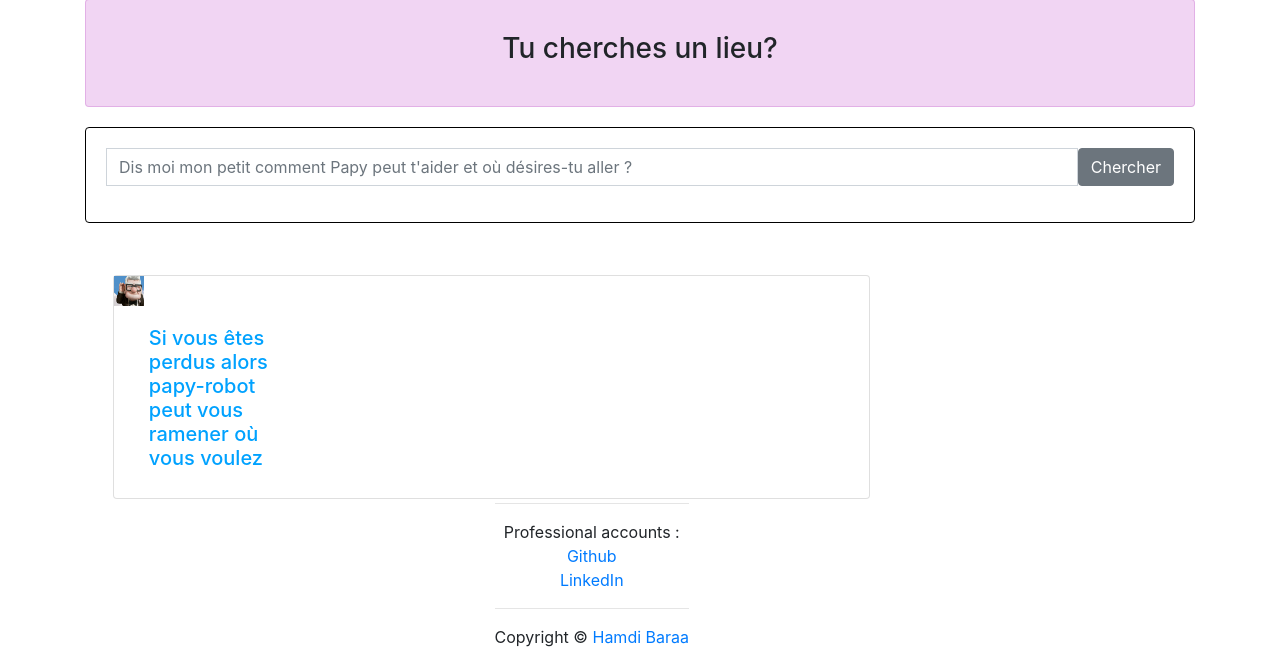
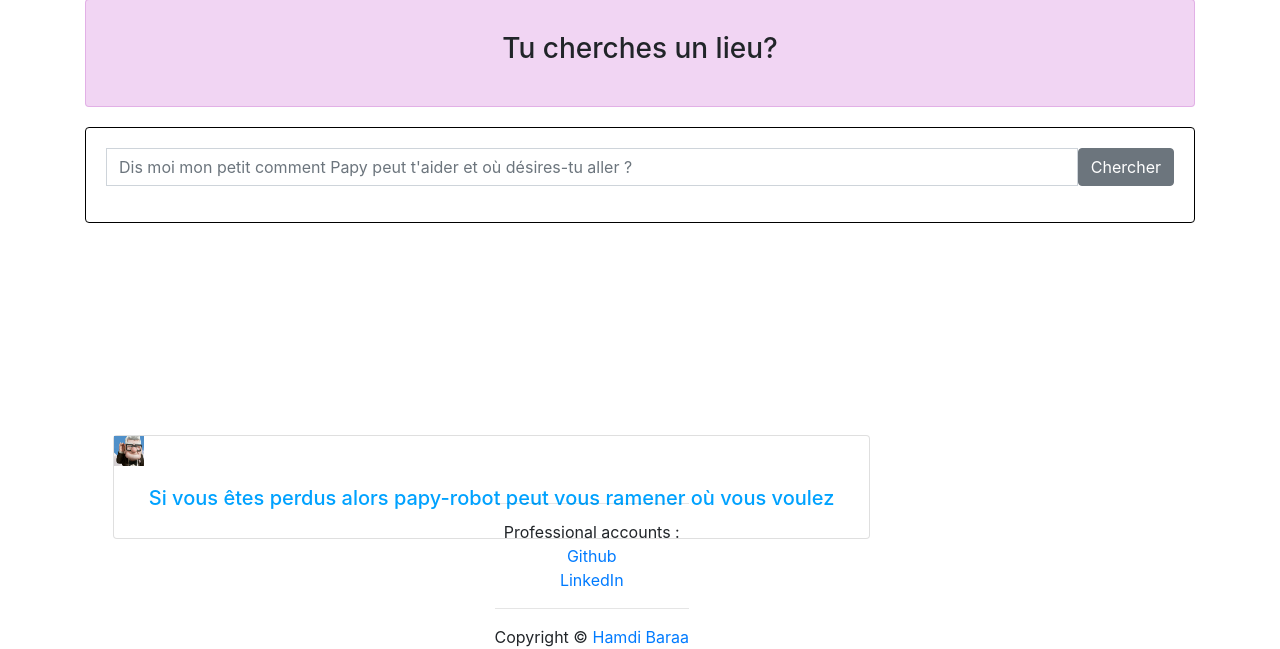
Before and after one commit to HBaraa/HBaraa-Projet7-Papy-robot, a Python web app: template app_folder/templates/home.html in a window 1280 px wide. Shown: the part 151-800 px from the top of the page. Run offline with Jinja, Linux system fonts and the light colour scheme; the template is opened without the code that fills it, so the values that code supplies are empty; some libraries are stand-ins or nearby versions.

Commit message:
changing a file

```diff
--- a/app_folder/static/js_script/interaction.js
+++ b/app_folder/static/js_script/interaction.js
@@ -70,6 +70,7 @@ let show_info = document.querySelector("#grandpa");
 let load_pic = document.querySelector("#load");
 let infos_displayed = document.querySelector("#information");
 let mapdisp = document.querySelector("#map");
+let logo = document.querySelector("#papy_logo")
 show_info.style.visibility = "hidden";
 let showtext = "";
 let papiresp = "";
@@ -108,6 +109,7 @@ form.addEventListener("submit", function (event) {
                 showtext = greet_sentence + " mon poussin 👋, Papi a compris que tu cherches " + paragraph + ". Attends mon petit! papi va te trouver cet endroit 🧐 ";
                 papiresp = "Ok papi";
                 linkref = "#grandpa";
+                logo.style.visibility = "hidden";
             }
             else if ((words_list == "") || (response["address"] == "") || response["geodatas"] == [0, 0]) {
                 showtext = "Bonjour mon petit, j'ai pas compris ce que tu m'as dit 🤷‍♂️.Dis à papi clairement tu cherche quel endroit";
@@ -125,6 +127,7 @@ form.addEventListener("submit", function (event) {
                 showtext = greet_sentence + " mon poussin 👋, Papi a compris que tu cherches " + paragraph + ". Attends mon petit! papi va te trouver cet endroit 🧐 ";
                 papiresp = "Ok papi";
                 linkref = "#grandpa";
+                logo.style.visibility = "hidden";
             }
             var question = $('#question').val();
             var papyresponse = showtext;
--- a/app_folder/templates/home.html
+++ b/app_folder/templates/home.html
@@ -51,13 +51,15 @@
 </div>
 
 <div class=" row">
-    <div class="card" style="position:absolute; bottom: 150px; right:32%;">
-        <img class=”card-img-top” src="../static/images/papy.png" height="30" width="30">
-        <div class="card-body">
-            <div class="col-md-3">
-                <h5 style="color:#00a2ff">Si vous êtes perdus alors papy-robot peut vous ramener où vous
+    <div class="papy_logo" id="papy_logo" style=" visibility:visible;">
+        <div class="card" style="position:absolute; bottom: 110px; right:32%;">
+            <img class=”card-img-top” src="../static/images/papy.png" height="30" width="30">
+            <div class="card-body">
+                <div class="col-md-12">
+                    <h5 style="color:#00a2ff">Si vous êtes perdus alors papy-robot peut vous ramener où vous
                     voulez
-                </h5>
+                    </h5>
+                </div>
             </div>
         </div>
     </div>
```
